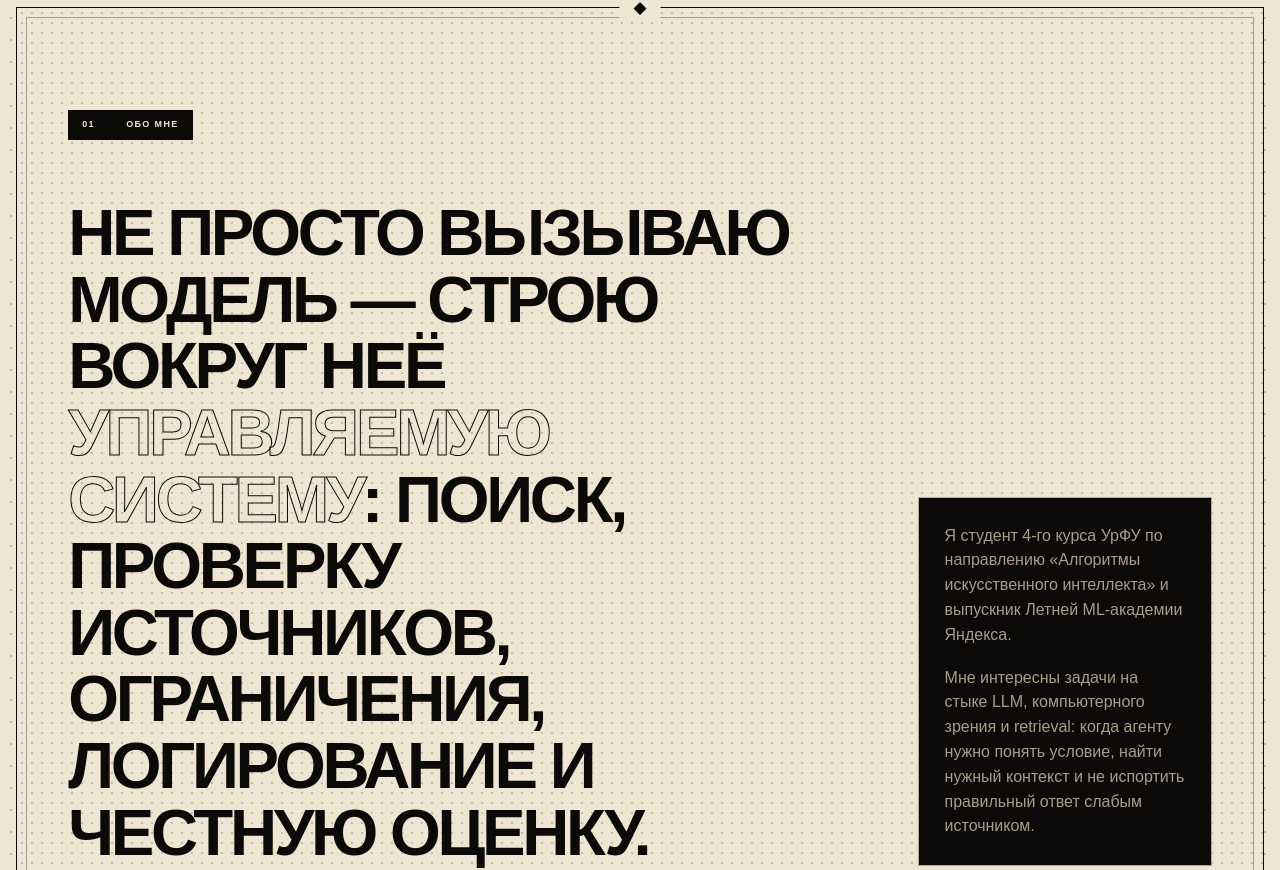
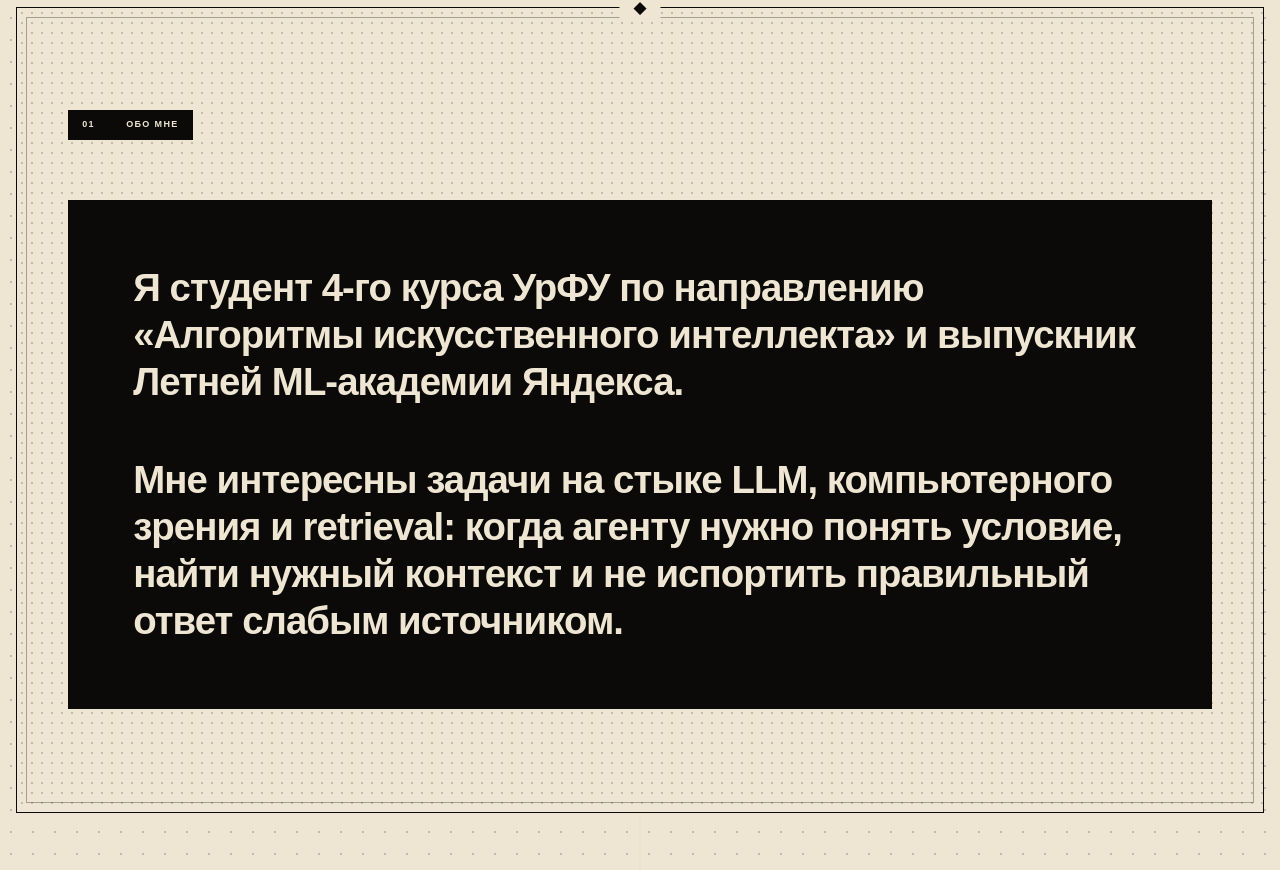
Before and after one commit to ZaplatinArtur/Resume, a plain HTML site: page docs/index.html in a window 1280 px wide. Shown: the part 1071-1941 px from the top of the page. Drawn offline with Linux system fonts and the light colour scheme.

Commit message:
Simplify section headings and about copy

```diff
--- a/docs/index.html
+++ b/docs/index.html
@@ -66,7 +66,6 @@
       <section class="manifesto reveal" id="about">
         <div class="section-label"><span>01</span><p>Обо мне</p></div>
         <div class="manifesto-body">
-          <p class="manifesto-lead">Не просто вызываю модель — строю вокруг неё <em>управляемую систему</em>: поиск, проверку источников, ограничения, логирование и честную оценку.</p>
           <div class="manifesto-note">
             <p>Я студент 4-го курса УрФУ по направлению «Алгоритмы искусственного интеллекта» и выпускник Летней ML-академии Яндекса.</p>
             <p>Мне интересны задачи на стыке LLM, компьютерного зрения и retrieval: когда агенту нужно понять условие, найти нужный контекст и не испортить правильный ответ слабым источником.</p>
@@ -90,7 +89,7 @@
       <section class="projects section" id="projects">
         <div class="section-head reveal">
           <div class="section-label"><span>03</span><p>Проекты</p></div>
-          <h2>Два RAG-кейса:<br />от идеи до метрик</h2>
+          <h2>Проекты</h2>
         </div>
 
         <article class="case-study case-vlm" id="vlm-agent">
@@ -236,7 +235,7 @@
       <section class="education section" id="education">
         <div class="section-head reveal">
           <div class="section-label"><span>04</span><p>Образование</p></div>
-          <h2>Фундамент<br />и практика</h2>
+          <h2>Образование</h2>
         </div>
         <div class="education-layout reveal">
           <article class="education-main"><span>2023—2027 · ОЧНАЯ ФОРМА</span><h3>Уральский федеральный университет</h3><p>ИРИТ-РТФ · 09.03.01<br />«Алгоритмы искусственного интеллекта»</p></article>
--- a/docs/styles.css
+++ b/docs/styles.css
@@ -115,11 +115,11 @@ img { max-width: 100%; }
 .section-label { position: relative; z-index: 1; width: fit-content; display: grid; grid-template-columns: 34px auto; align-items: center; gap: 10px; padding: 7px 13px; border: 1px solid var(--bg); background: var(--bg); color: var(--cream); font-size: 9px; font-weight: 900; letter-spacing: .15em; text-transform: uppercase; }
 .section-label span { color: var(--cream); }
 .section-label p { margin: 0; }
-.manifesto-body { position: relative; z-index: 1; margin-top: 60px; display: grid; grid-template-columns: minmax(0, 1.65fr) minmax(280px, .65fr); gap: clamp(50px, 8vw, 130px); }
+.manifesto-body { position: relative; z-index: 1; margin-top: 60px; display: block; }
 .manifesto-lead { margin: 0; font-size: clamp(38px, 5.1vw, 76px); font-weight: 900; line-height: 1.02; letter-spacing: -.05em; text-transform: uppercase; }
 .manifesto-lead em { color: transparent; -webkit-text-stroke: 1px var(--bg); font-style: normal; }
-.manifesto-note { align-self: end; padding: 26px; border: 1px solid var(--line-strong); background: var(--bg); color: var(--muted); font-size: 16px; }
-.manifesto-note p { margin: 0 0 18px; }
+.manifesto-note { width: 100%; padding: clamp(34px, 5vw, 72px); border: 1px solid var(--bg); background: var(--bg); color: var(--cream); font-size: clamp(24px, 3vw, 46px); font-weight: 700; line-height: 1.22; letter-spacing: -.025em; }
+.manifesto-note p { max-width: 1240px; margin: 0 0 clamp(28px, 4vw, 54px); }
 .manifesto-note p:last-child { margin-bottom: 0; }
 
 .section-head { position: relative; z-index: 1; display: grid; grid-template-columns: 190px 1fr; gap: 34px; align-items: start; margin-bottom: 70px; }
```
